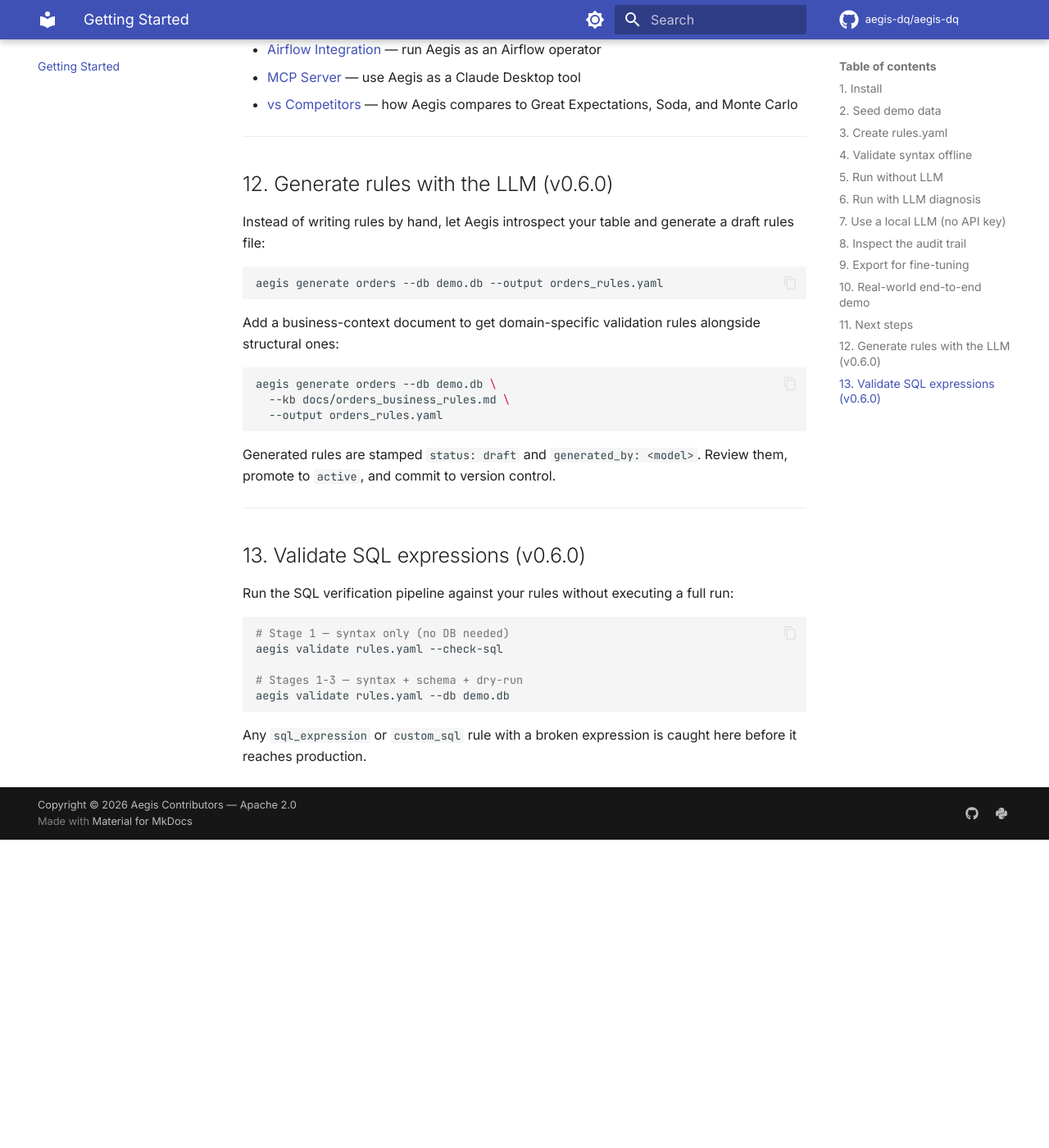
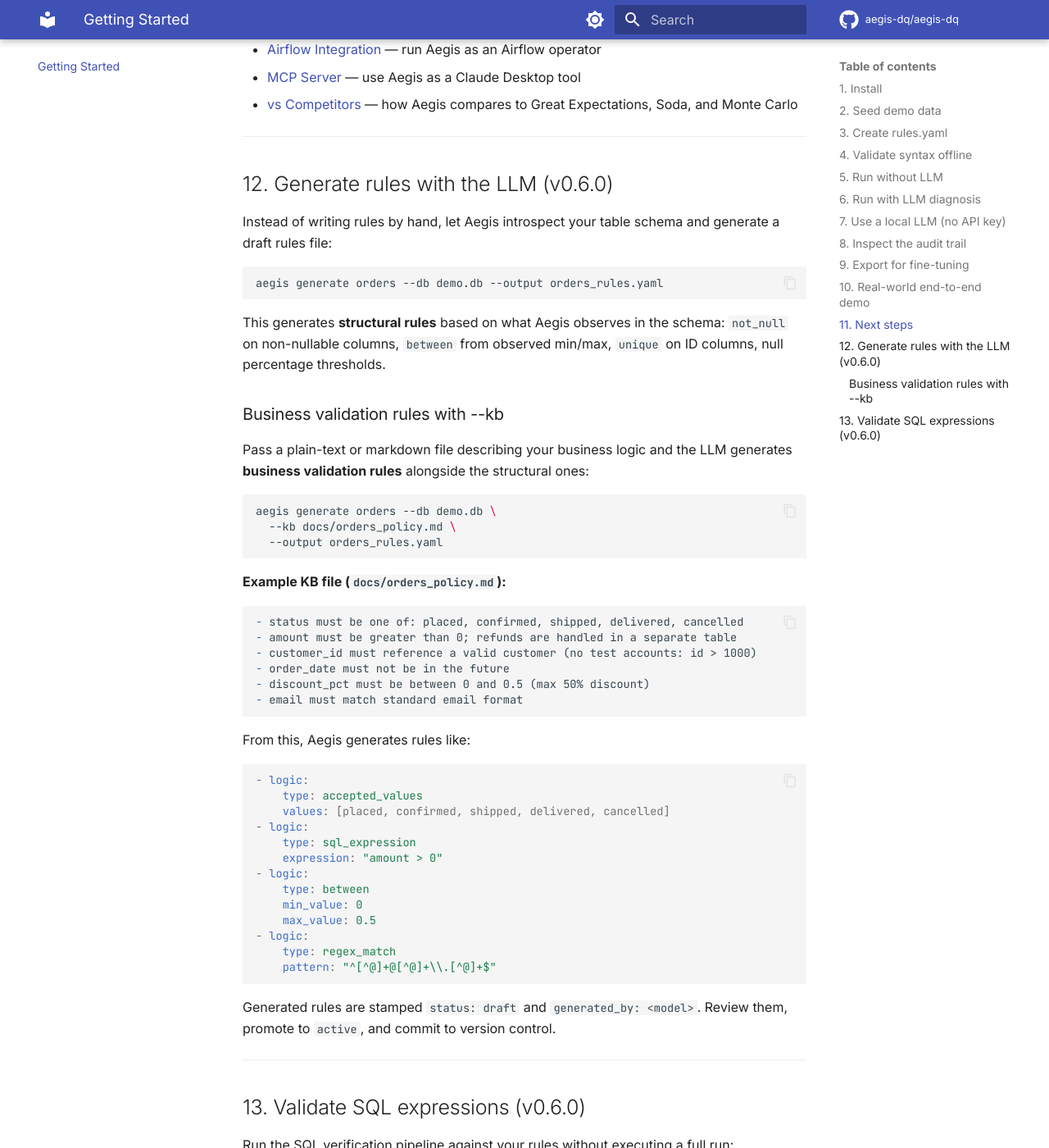
Before and after one commit to aegis-dq/aegis-dq, an MkDocs documentation site: the page built from docs/getting-started.md, in a window 1280 px wide and 1400 px high, scrolled down 6899 px. Shown: the whole window at 82% size. Built offline with MkDocs 1.6.1 and Material for MkDocs 9.7.7, drawn with Linux system fonts in a browser that asks for light colours; comment, search, counter and statistics services are not loaded; before the commit the page ends 7923 px from its top, so only the background shows below that.

Commit message:
docs: document aegis generate + --kb business rules generation
README:
- Add dedicated "Generate rules with the LLM" section with full example,
  KB file format, what rules get generated, and complete options table

docs/index.md:
- Expand LLM rule generation feature row to mention --kb and business rules

docs/getting-started.md section 12:
- Distinguish structural rules (schema-based) from business rules (--kb)
- Add concrete KB file example (orders policy)
- Show the YAML rules the LLM generates from that KB
- Explain draft/active lifecycle

Co-Authored-By: Claude Sonnet 4.6 <noreply@anthropic.com>

````diff
--- a/docs/getting-started.md
+++ b/docs/getting-started.md
@@ -346,18 +346,51 @@ The demo script is at [`demo/realworld_demo.py`](../demo/realworld_demo.py).
 
 ## 12. Generate rules with the LLM (v0.6.0)
 
-Instead of writing rules by hand, let Aegis introspect your table and generate a draft rules file:
+Instead of writing rules by hand, let Aegis introspect your table schema and generate a draft rules file:
 
 ```bash
 aegis generate orders --db demo.db --output orders_rules.yaml
 ```
 
-Add a business-context document to get domain-specific validation rules alongside structural ones:
+This generates **structural rules** based on what Aegis observes in the schema: `not_null` on non-nullable columns, `between` from observed min/max, `unique` on ID columns, null percentage thresholds.
+
+### Business validation rules with --kb
+
+Pass a plain-text or markdown file describing your business logic and the LLM generates **business validation rules** alongside the structural ones:
 
 ```bash
 aegis generate orders --db demo.db \
-  --kb docs/orders_business_rules.md \
+  --kb docs/orders_policy.md \
   --output orders_rules.yaml
+```
+
+**Example KB file (`docs/orders_policy.md`):**
+
+```markdown
+- status must be one of: placed, confirmed, shipped, delivered, cancelled
+- amount must be greater than 0; refunds are handled in a separate table
+- customer_id must reference a valid customer (no test accounts: id > 1000)
+- order_date must not be in the future
+- discount_pct must be between 0 and 0.5 (max 50% discount)
+- email must match standard email format
+```
+
+From this, Aegis generates rules like:
+
+```yaml
+- logic:
+    type: accepted_values
+    values: [placed, confirmed, shipped, delivered, cancelled]
+- logic:
+    type: sql_expression
+    expression: "amount > 0"
+- logic:
+    type: between
+    min_value: 0
+    max_value: 0.5
+- logic:
+    type: regex_match
+    pattern: "^[^@]+@[^@]+\\.[^@]+$"
 ```
 
 Generated rules are stamped `status: draft` and `generated_by: <model>`. Review them, promote to `active`, and commit to version control.
````
Also changed, not shown: README.md (+46 -0 lines), docs/index.md (+1 -1 lines).
